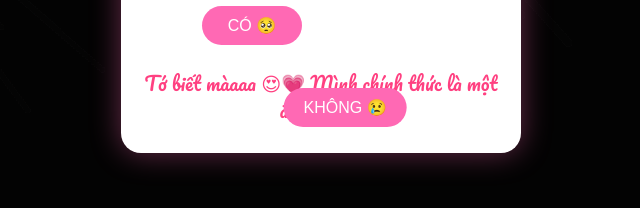
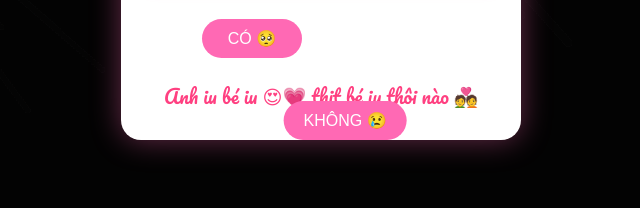
Before and after one commit to thotrangcute/danh-cho-be-iu-, a plain HTML site: page index.html in a window 1280 px wide. Both pictures are taken after a click on the button "CÓ 🥺". Shown: the part 548-756 px from the top of the page, without its empty margins (319-959 px from the left). Drawn offline with Linux system fonts and the light colour scheme.

Commit message:
Add files via upload

```diff
--- a/index.html
+++ b/index.html
@@ -193,7 +193,7 @@
 
       function replyYes() {
         document.getElementById("response").textContent =
-          "Tớ biết màaaa 😍💗 Mình chính thức là một đôi nhé 💑";
+          "Anh iu bé iu  😍💗 thịt bé iu thôi nào  💑";
         startMusic();
         launchFireworks();
       }
```
